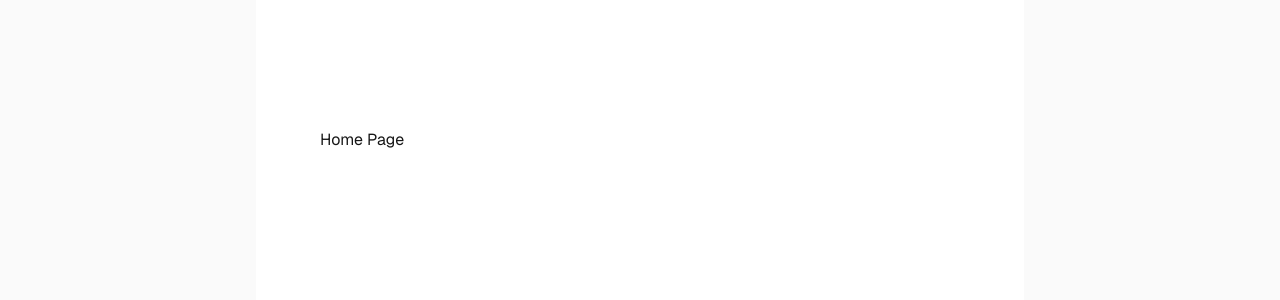
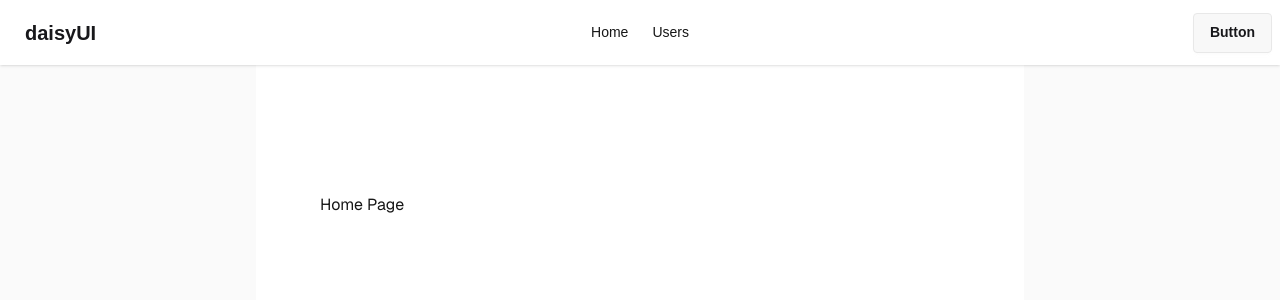
Before and after one commit to nasifmustufakhan7220/my-next.js-ts-caching-contextApi-customHook-app, a Next.js app: page / in a window 1280 px wide. Shown: the top 300 px of the page. Built offline with nearby package versions, Linux system fonts and the light colour scheme.

Commit message:
navbar component imported in root layout, so that the navabr is now visible at all around the applicatin. it means, it is a common and shared component

```diff
--- a/app/layout.tsx
+++ b/app/layout.tsx
@@ -1,6 +1,7 @@
 import type { Metadata } from "next";
 import { Geist, Geist_Mono } from "next/font/google";
 import "./globals.css";
+import Navbar from "./components/Navbar/Navbar";
 
 const geistSans = Geist({
   variable: "--font-geist-sans",
@@ -23,7 +24,12 @@
       lang="en"
       className={`${geistSans.variable} ${geistMono.variable} h-full antialiased`}
     >
-      <body className="min-h-full flex flex-col">{children}</body>
+      <body className="min-h-full flex flex-col">
+        <Navbar/>
+        <main>
+          {children}
+        </main>
+      </body>
     </html>
   );
 }
```
